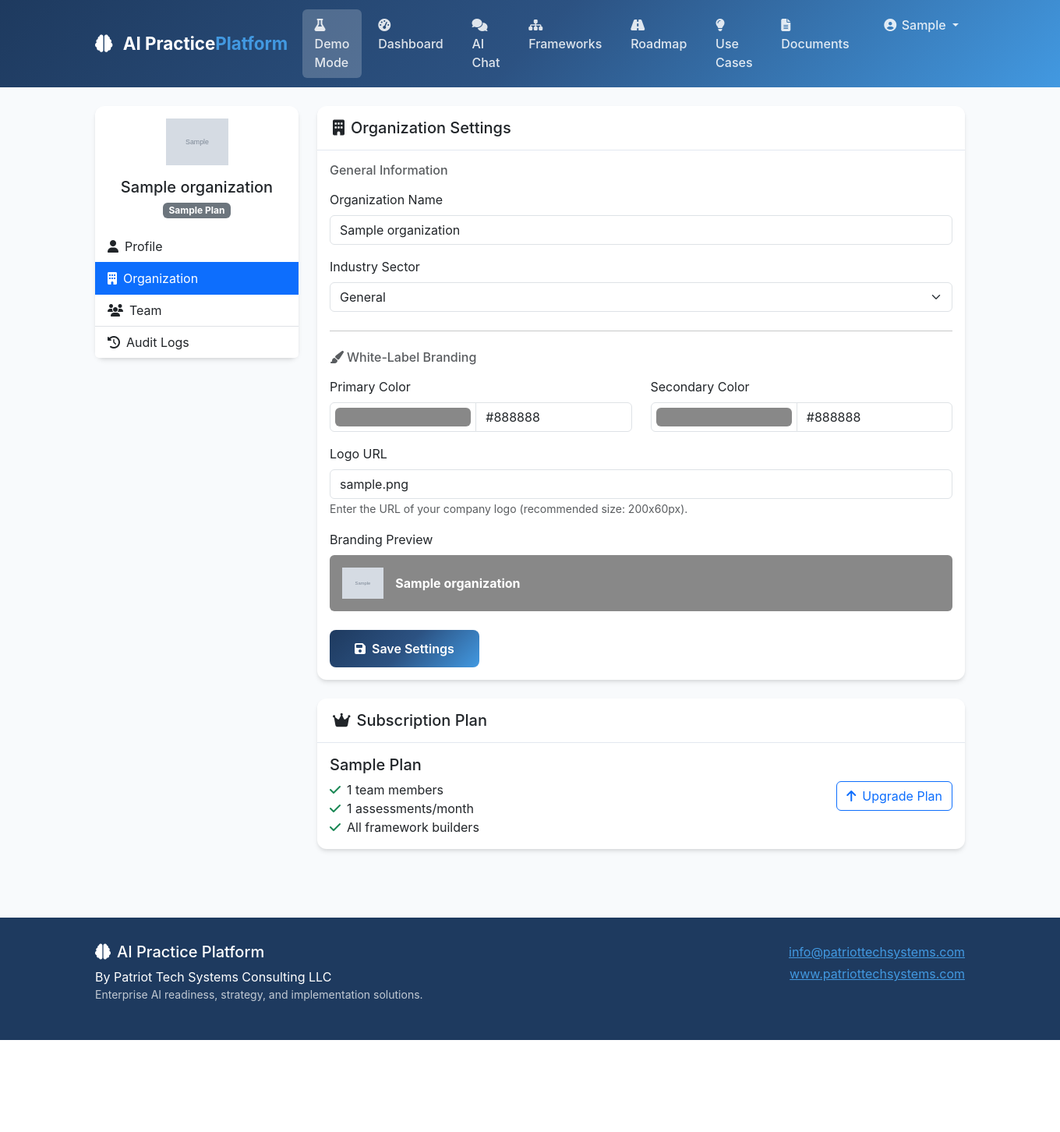
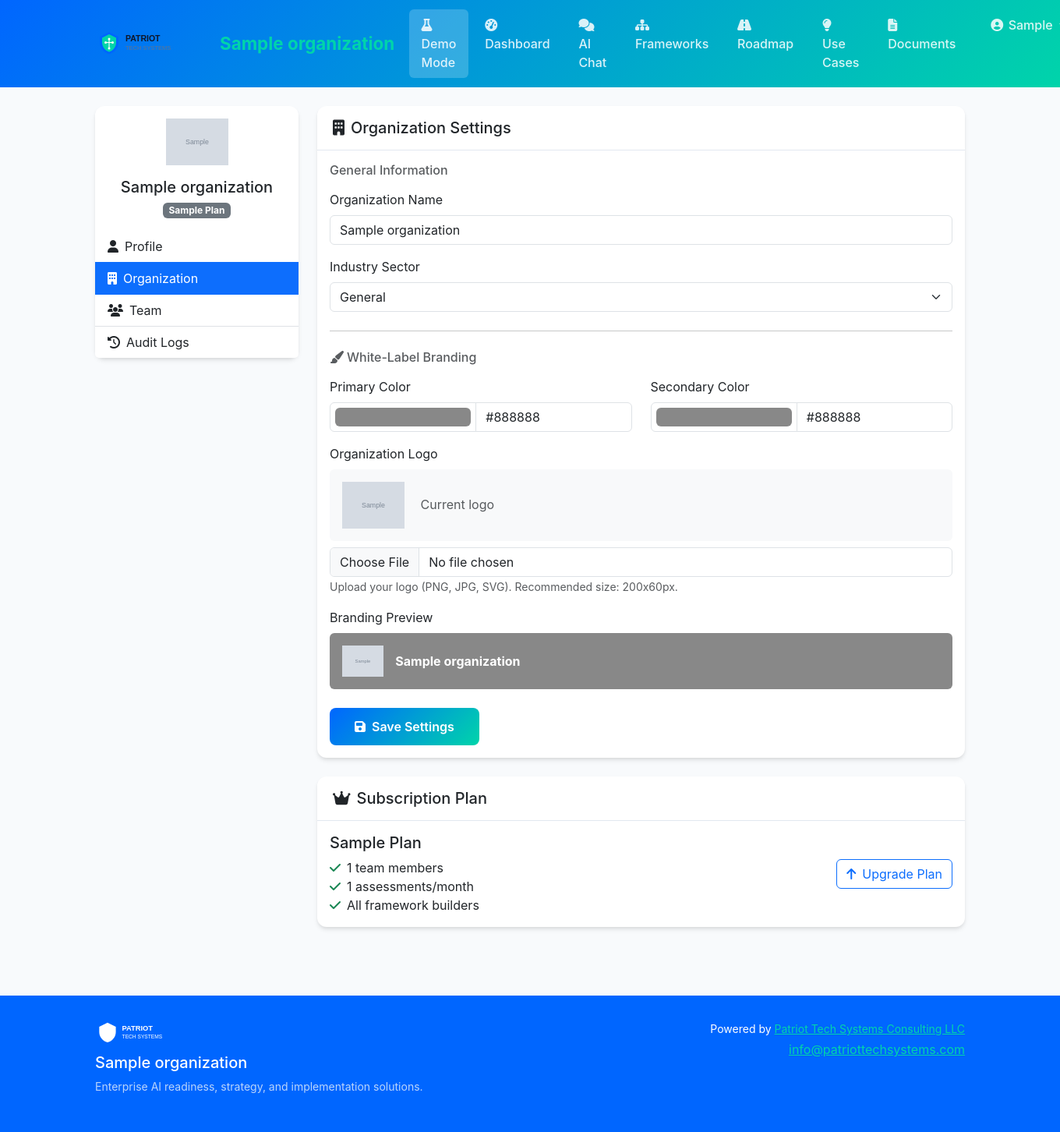
Before and after one commit to Texasdada13/ai-practice-platform, a Flask app: page /auth/organization in a window 1360 px wide. Shown: the whole page at 78% size. Before the commit the page ends 1334 px from the top, so only its background shows below. Run offline with Flask 3, Linux system fonts and the light colour scheme; a user stored in the database is signed in; tables that the repository leaves empty hold one stand-in row (values such as "Sample post"); grey boxes marked "Sample" are stand-in pictures; some libraries are stand-ins or nearby versions.

Commit message:
Add white-label branding support
- Add Patriot Tech Systems logo as default branding
- Create uploads folder for client logos
- Add logo file upload in Organization Settings
- Add color picker for primary/secondary colors
- Create context processor to inject branding into all templates
- Update base template with dynamic logo, colors, and name
- Add "Powered by Patriot Tech" footer attribution
- Professional/Enterprise plans get full white-label customization

Co-Authored-By: Claude Opus 4.5 <noreply@anthropic.com>

```diff
--- a/web/app.py
+++ b/web/app.py
@@ -177,6 +177,48 @@ governance_builder = GovernanceFrameworkBuilder()
 ethics_builder = EthicsFrameworkBuilder()
 mlops_builder = MLOpsFrameworkBuilder()
 data_strategy_builder = DataStrategyBuilder()
+
+
+# =============================================================================
+# BRANDING CONTEXT PROCESSOR
+# =============================================================================
+
+# Default Patriot Tech branding
+DEFAULT_BRANDING = {
+    'name': 'AI Practice Platform',
+    'logo_url': '/static/images/patriot-logo.svg',
+    'primary_color': '#0066FF',
+    'secondary_color': '#00D4AA',
+    'powered_by': 'Patriot Tech Systems Consulting LLC',
+    'powered_by_url': 'https://www.patriottechsystems.com'
+}
+
+
+@app.context_processor
+def inject_branding():
+    """Inject branding variables into all templates."""
+    from flask_login import current_user
+
+    branding = DEFAULT_BRANDING.copy()
+
+    # If user is logged in and has an organization, use their branding
+    if current_user and hasattr(current_user, 'is_authenticated') and current_user.is_authenticated:
+        org = current_user.organization
+        if org:
+            # Only apply custom branding for professional/enterprise plans
+            if org.plan in ['professional', 'enterprise']:
+                if org.logo_url:
+                    branding['logo_url'] = org.logo_url
+                if org.primary_color:
+                    branding['primary_color'] = org.primary_color
+                if org.secondary_color:
+                    branding['secondary_color'] = org.secondary_color
+                branding['name'] = org.name
+            else:
+                # Starter plan: just show org name but keep Patriot branding
+                branding['name'] = org.name
+
+    return {'branding': branding}
 roadmap_engine = AIRoadmapEngine()
 use_case_prioritizer = UseCasePrioritizer()
 
--- a/web/auth.py
+++ b/web/auth.py
@@ -4,14 +4,25 @@ Authentication Blueprint for AI Practice Platform.
 Provides user registration, login, logout, and password management.
 """
 
+import os
 import re
+import uuid
 from datetime import datetime
 from functools import wraps
 from flask import Blueprint, render_template, redirect, url_for, flash, request, session, current_app
 from flask_login import LoginManager, login_user, logout_user, login_required, current_user
 from werkzeug.security import generate_password_hash
+from werkzeug.utils import secure_filename
 
 from database import db, User, Organization, Role, AuditLog, create_audit_log, Permissions
+
+# Allowed file extensions for logo upload
+ALLOWED_EXTENSIONS = {'png', 'jpg', 'jpeg', 'gif', 'svg', 'webp'}
+
+
+def allowed_file(filename):
+    """Check if file has allowed extension."""
+    return '.' in filename and filename.rsplit('.', 1)[1].lower() in ALLOWED_EXTENSIONS
 
 auth_bp = Blueprint('auth', __name__, url_prefix='/auth')
 
@@ -311,20 +322,38 @@ def organization_settings():
         org.name = request.form.get('name', org.name).strip()
         org.sector = request.form.get('sector', org.sector)
 
-        # White-label settings
-        org.primary_color = request.form.get('primary_color', org.primary_color)
-        org.secondary_color = request.form.get('secondary_color', org.secondary_color)
+        # White-label settings - colors
+        primary_color = request.form.get('primary_color', '').strip()
+        secondary_color = request.form.get('secondary_color', '').strip()
 
-        # Logo URL (in production, handle file upload)
-        logo_url = request.form.get('logo_url', '').strip()
-        if logo_url:
-            org.logo_url = logo_url
+        if primary_color and primary_color.startswith('#'):
+            org.primary_color = primary_color
+        if secondary_color and secondary_color.startswith('#'):
+            org.secondary_color = secondary_color
+
+        # Handle logo file upload
+        if 'logo' in request.files:
+            logo_file = request.files['logo']
+            if logo_file and logo_file.filename and allowed_file(logo_file.filename):
+                # Generate unique filename
+                ext = logo_file.filename.rsplit('.', 1)[1].lower()
+                filename = f"{org.slug}-{uuid.uuid4().hex[:8]}.{ext}"
+                filename = secure_filename(filename)
+
+                # Save to uploads folder
+                upload_folder = os.path.join(current_app.root_path, 'static', 'uploads', 'logos')
+                os.makedirs(upload_folder, exist_ok=True)
+                filepath = os.path.join(upload_folder, filename)
+                logo_file.save(filepath)
+
+                # Update org logo URL
+                org.logo_url = f"/static/uploads/logos/{filename}"
 
         create_audit_log(
             action='organization.settings_update',
             user_id=current_user.id,
             organization_id=org.id,
-            details={'changes': 'settings_updated'},
+            details={'changes': 'branding_updated'},
             ip_address=request.remote_addr
         )
 
--- a/web/templates/auth/organization_settings.html
+++ b/web/templates/auth/organization_settings.html
@@ -56,7 +56,7 @@
                         {% endif %}
                     {% endwith %}
 
-                    <form method="POST" action="{{ url_for('auth.organization_settings') }}">
+                    <form method="POST" action="{{ url_for('auth.organization_settings') }}" enctype="multipart/form-data">
                         <input type="hidden" name="csrf_token" value="{{ csrf_token() }}">
 
                         <h6 class="text-muted mb-3">General Information</h6>
@@ -110,12 +110,17 @@
                         </div>
 
                         <div class="mb-3">
-                            <label for="logo_url" class="form-label">Logo URL</label>
-                            <input type="url" class="form-control" id="logo_url" name="logo_url"
-                                   value="{{ organization.logo_url or '' }}"
-                                   placeholder="https://example.com/logo.png"
+                            <label for="logo" class="form-label">Organization Logo</label>
+                            {% if organization.logo_url %}
+                            <div class="mb-2 p-3 bg-light rounded">
+                                <img src="{{ organization.logo_url }}" alt="Current logo" style="max-height: 60px;">
+                                <span class="ms-3 text-muted">Current logo</span>
+                            </div>
+                            {% endif %}
+                            <input type="file" class="form-control" id="logo" name="logo"
+                                   accept=".png,.jpg,.jpeg,.gif,.svg,.webp"
                                    {% if organization.plan == 'starter' %}disabled{% endif %}>
-                            <small class="text-muted">Enter the URL of your company logo (recommended size: 200x60px).</small>
+                            <small class="text-muted">Upload your logo (PNG, JPG, SVG). Recommended size: 200x60px.</small>
                         </div>
 
                         <!-- Preview -->
--- a/web/templates/base.html
+++ b/web/templates/base.html
@@ -3,17 +3,17 @@
 <head>
     <meta charset="UTF-8">
     <meta name="viewport" content="width=device-width, initial-scale=1.0">
-    <title>{% block title %}AI Practice Platform{% endblock %} | Patriot Tech Systems</title>
+    <title>{% block title %}{{ branding.name }}{% endblock %}</title>
     <link href="https://cdn.jsdelivr.net/npm/bootstrap@5.3.0/dist/css/bootstrap.min.css" rel="stylesheet">
     <link href="https://cdnjs.cloudflare.com/ajax/libs/font-awesome/6.4.0/css/all.min.css" rel="stylesheet">
     <script src="https://cdn.jsdelivr.net/npm/chart.js"></script>
     <style>
         :root {
-            --patriot-primary: #1e3a5f;
-            --patriot-secondary: #2c5282;
-            --patriot-accent: #4299e1;
+            --patriot-primary: {{ branding.primary_color }};
+            --patriot-secondary: {{ branding.secondary_color }};
+            --patriot-accent: {{ branding.secondary_color }};
             --patriot-light: #ebf8ff;
-            --patriot-gradient: linear-gradient(135deg, #1e3a5f 0%, #2c5282 50%, #4299e1 100%);
+            --patriot-gradient: linear-gradient(135deg, {{ branding.primary_color }} 0%, {{ branding.secondary_color }} 100%);
         }
 
         body {
@@ -509,9 +509,13 @@
 <body>
     <nav class="navbar navbar-expand-lg">
         <div class="container">
-            <a class="navbar-brand" href="/">
+            <a class="navbar-brand d-flex align-items-center" href="/">
+                {% if branding.logo_url %}
+                <img src="{{ branding.logo_url }}" alt="{{ branding.name }}" style="height: 36px; margin-right: 10px;">
+                {% else %}
                 <i class="fas fa-brain me-2"></i>
-                AI Practice<span>Platform</span>
+                {% endif %}
+                <span>{{ branding.name }}</span>
             </a>
             <button class="navbar-toggler" type="button" data-bs-toggle="collapse" data-bs-target="#navbarNav">
                 <span class="navbar-toggler-icon"></span>
@@ -622,16 +626,18 @@
         <div class="container">
             <div class="row">
                 <div class="col-md-6">
-                    <h5><i class="fas fa-brain me-2"></i>AI Practice Platform</h5>
-                    <p class="mb-0">By Patriot Tech Systems Consulting LLC</p>
+                    {% if branding.logo_url %}
+                    <img src="{{ branding.logo_url }}" alt="{{ branding.name }}" style="height: 32px; margin-bottom: 10px; filter: brightness(0) invert(1);">
+                    {% endif %}
+                    <h5>{{ branding.name }}</h5>
                     <p class="small text-light opacity-75">Enterprise AI readiness, strategy, and implementation solutions.</p>
                 </div>
                 <div class="col-md-6 text-md-end">
-                    <p class="mb-1">
-                        <a href="mailto:info@patriottechsystems.com">info@patriottechsystems.com</a>
+                    <p class="mb-1 small">
+                        Powered by <a href="{{ branding.powered_by_url }}" target="_blank">{{ branding.powered_by }}</a>
                     </p>
                     <p class="mb-0">
-                        <a href="https://www.patriottechsystems.com" target="_blank">www.patriottechsystems.com</a>
+                        <a href="mailto:info@patriottechsystems.com">info@patriottechsystems.com</a>
                     </p>
                 </div>
             </div>
```
Also changed, not shown: web/static/images/patriot-logo.svg (added), 2 other files.
